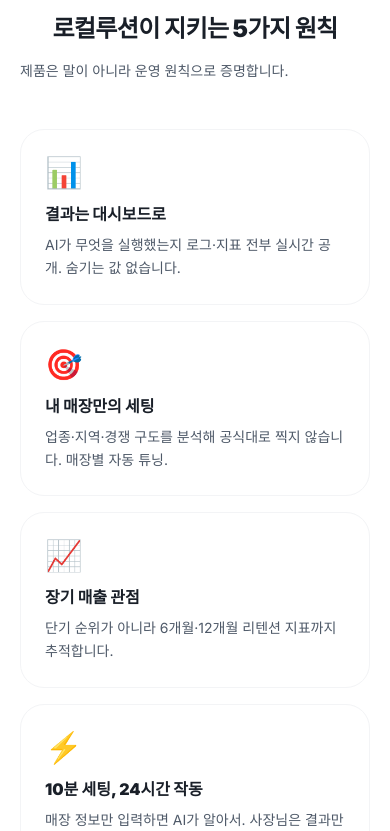
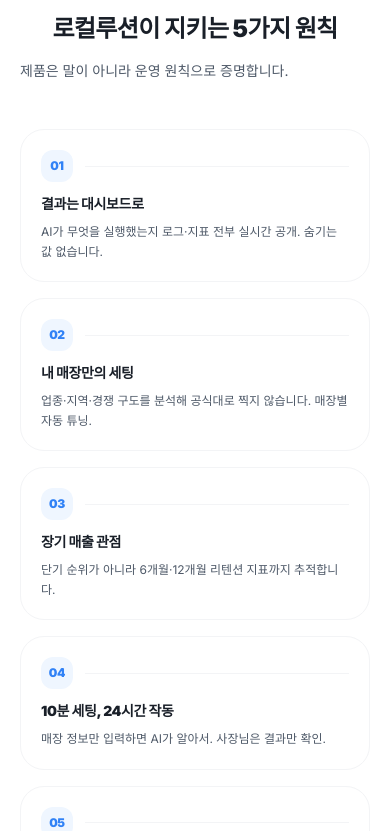
Before and after one commit to jty0221-del/localution, a Next.js app: page /about in a window 390 px wide. Shown: the part 2384-3215 px from the top of the page. Built offline with nearby package versions, Linux system fonts and the light colour scheme; no server answers.

Commit message:
feat: about 원칙 섹션 이모지→번호 배지 교체, 호버 인터랙션 추가

```diff
--- a/app/about/page.tsx
+++ b/app/about/page.tsx
@@ -23,27 +23,22 @@ import { useState } from 'react'
 /* ─────────── 5가지 제품 원칙 ─────────── */
 const PRINCIPLES = [
   {
-    icon: '📊',
     title: '결과는 대시보드로',
     desc: 'AI가 무엇을 실행했는지 로그·지표 전부 실시간 공개. 숨기는 값 없습니다.',
   },
   {
-    icon: '🎯',
     title: '내 매장만의 세팅',
     desc: '업종·지역·경쟁 구도를 분석해 공식대로 찍지 않습니다. 매장별 자동 튜닝.',
   },
   {
-    icon: '📈',
     title: '장기 매출 관점',
     desc: '단기 순위가 아니라 6개월·12개월 리텐션 지표까지 추적합니다.',
   },
   {
-    icon: '⚡',
     title: '10분 세팅, 24시간 작동',
     desc: '매장 정보만 입력하면 AI가 알아서. 사장님은 결과만 확인.',
   },
   {
-    icon: '💬',
     title: '초기 고객은 창업자 직접 응대',
     desc: '세팅·운영·개선 요청 모두 창업자가 카톡으로 24시간 내 회신.',
   },
@@ -259,10 +254,15 @@ export default function AboutPage() {
 
           <div className="grid md:grid-cols-2 lg:grid-cols-3 gap-4">
             {PRINCIPLES.map((p, i) => (
-              <div key={i} className="bg-white border border-gray-100 rounded-3xl p-6 md:p-7 hover:shadow-[0_6px_24px_rgba(49,130,246,0.1)] hover:border-[#D1E5FF] transition-all">
-                <div className="text-3xl mb-3" aria-hidden="true">{p.icon}</div>
-                <h3 className="text-base md:text-lg font-black text-[#191F28] mb-2">{p.title}</h3>
-                <p className="text-sm text-[#4E5968] leading-relaxed">{p.desc}</p>
+              <div key={i} className="group bg-white border border-gray-100 rounded-3xl p-5 md:p-7 hover:shadow-[0_6px_24px_rgba(49,130,246,0.1)] hover:border-[#D1E5FF] transition-all">
+                <div className="flex items-center gap-3 mb-3">
+                  <span className="inline-flex items-center justify-center w-8 h-8 rounded-xl bg-[#EFF6FF] text-[#3182F6] text-xs font-black tracking-tight shrink-0 group-hover:bg-[#3182F6] group-hover:text-white transition-colors">
+                    {String(i + 1).padStart(2, '0')}
+                  </span>
+                  <div className="h-px flex-1 bg-gray-100 group-hover:bg-[#D1E5FF] transition-colors" />
+                </div>
+                <h3 className="text-sm md:text-base font-black text-[#191F28] mb-2 tracking-tight">{p.title}</h3>
+                <p className="text-xs md:text-sm text-[#4E5968] leading-relaxed">{p.desc}</p>
               </div>
             ))}
           </div>
```
